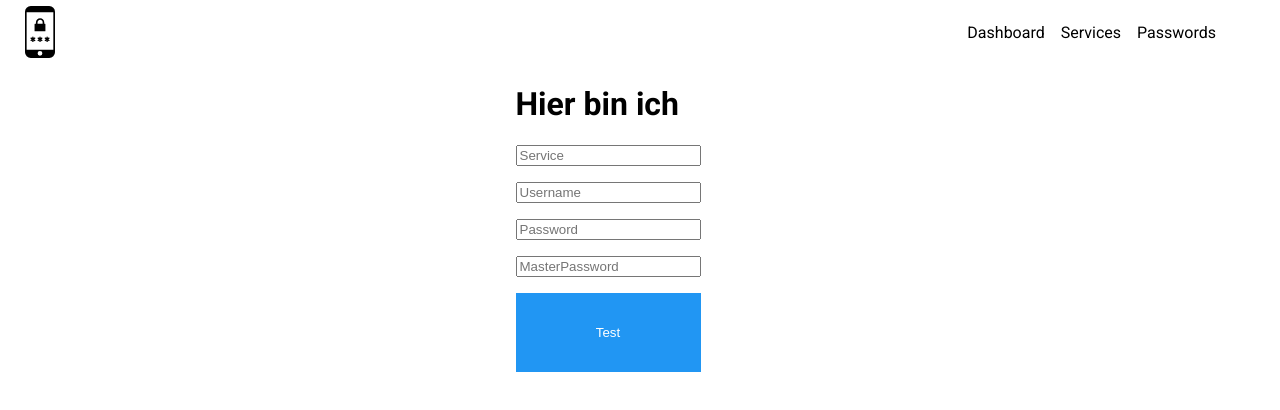
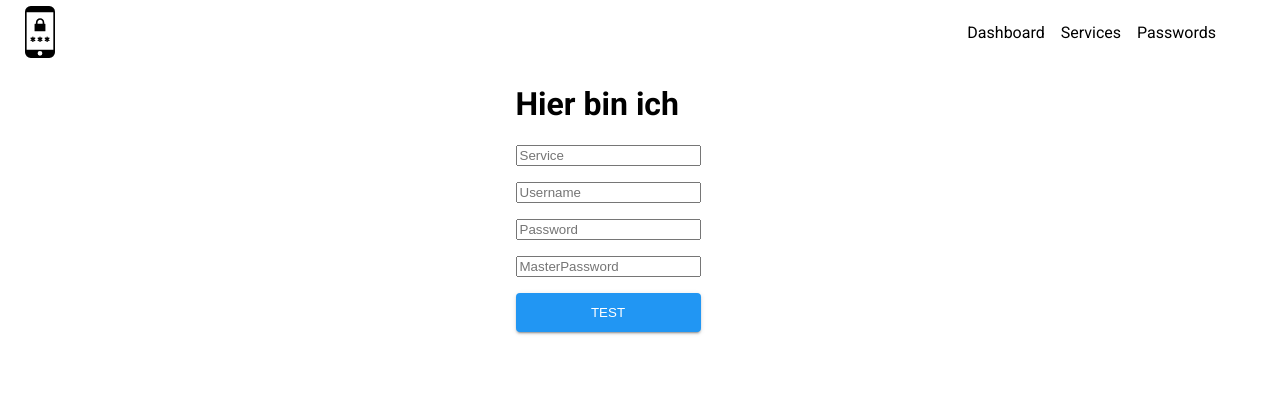
Before and after one commit to mbantwerpes/password-vault, a React (Vite) app: page /add in a window 1280 px wide. Shown: the top 410 px of the page. Built offline with nearby package versions, Linux system fonts and the light colour scheme.

Commit message:
Edit button styling

```diff
--- a/src/app/components/Button/Button.module.css
+++ b/src/app/components/Button/Button.module.css
@@ -1,5 +1,11 @@
 .button {
   color: white;
+  border-style: none;
+  border-radius: 0.25rem;
+  font-weight: 500;
+  text-transform: uppercase;
+  box-shadow: 0 3px 1px -2px rgb(0 0 0 / 20%), 0 2px 2px 0 rgb(0 0 0 / 14%),
+    0 1px 5px 0 rgb(0 0 0 / 12%);
 }
 .typePrimary {
   background-color: var(--clr-primary);
@@ -14,11 +20,11 @@
   background-color: var(--clr-success);
 }
 .small {
-  padding: 1rem;
+  padding: 0.5rem 1rem;
 }
 .medium {
-  padding: 2rem;
+  padding: 0.75rem 1.25rem;
 }
 .large {
-  padding: 3rem;
+  padding: 1rem 1.5rem;
 }
```
